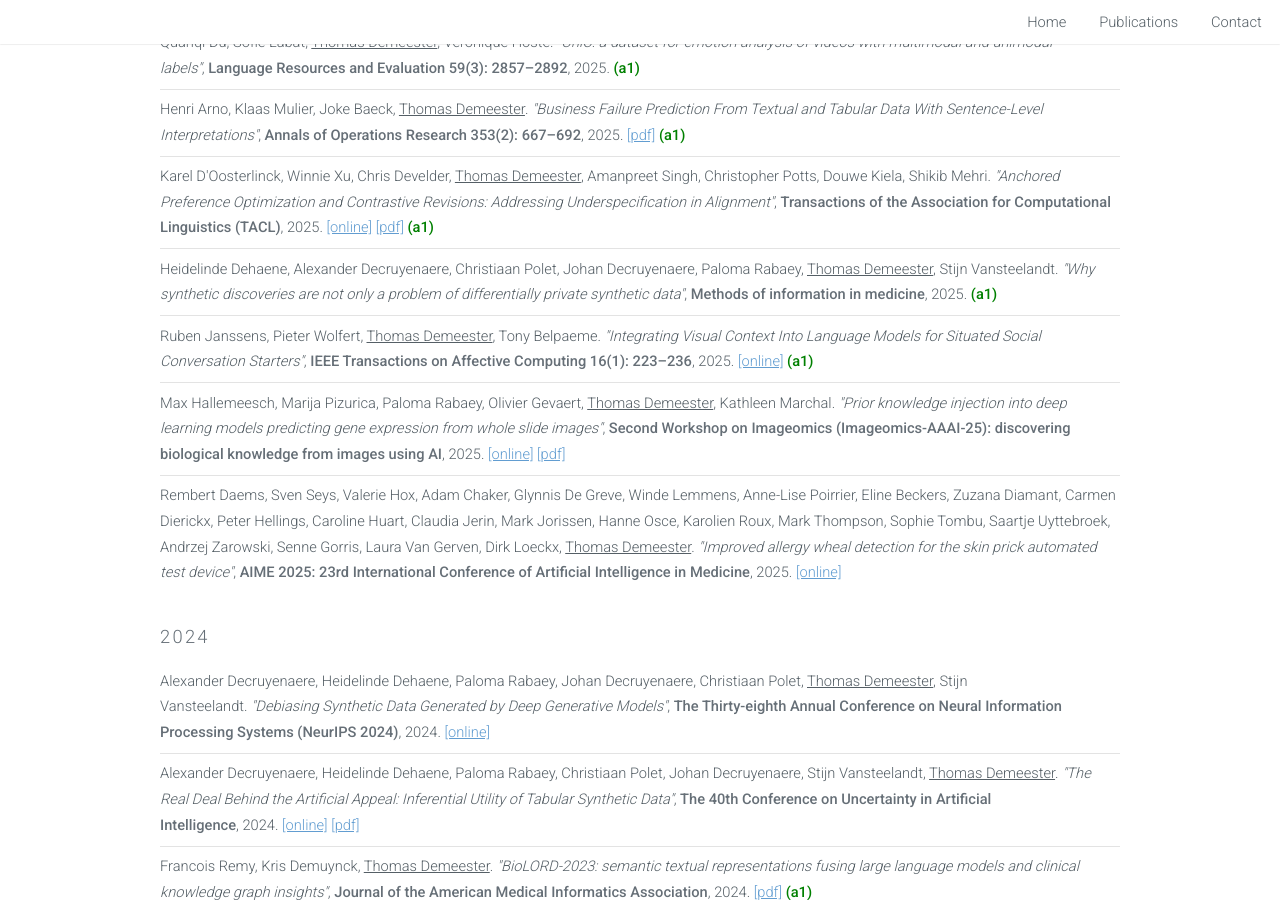
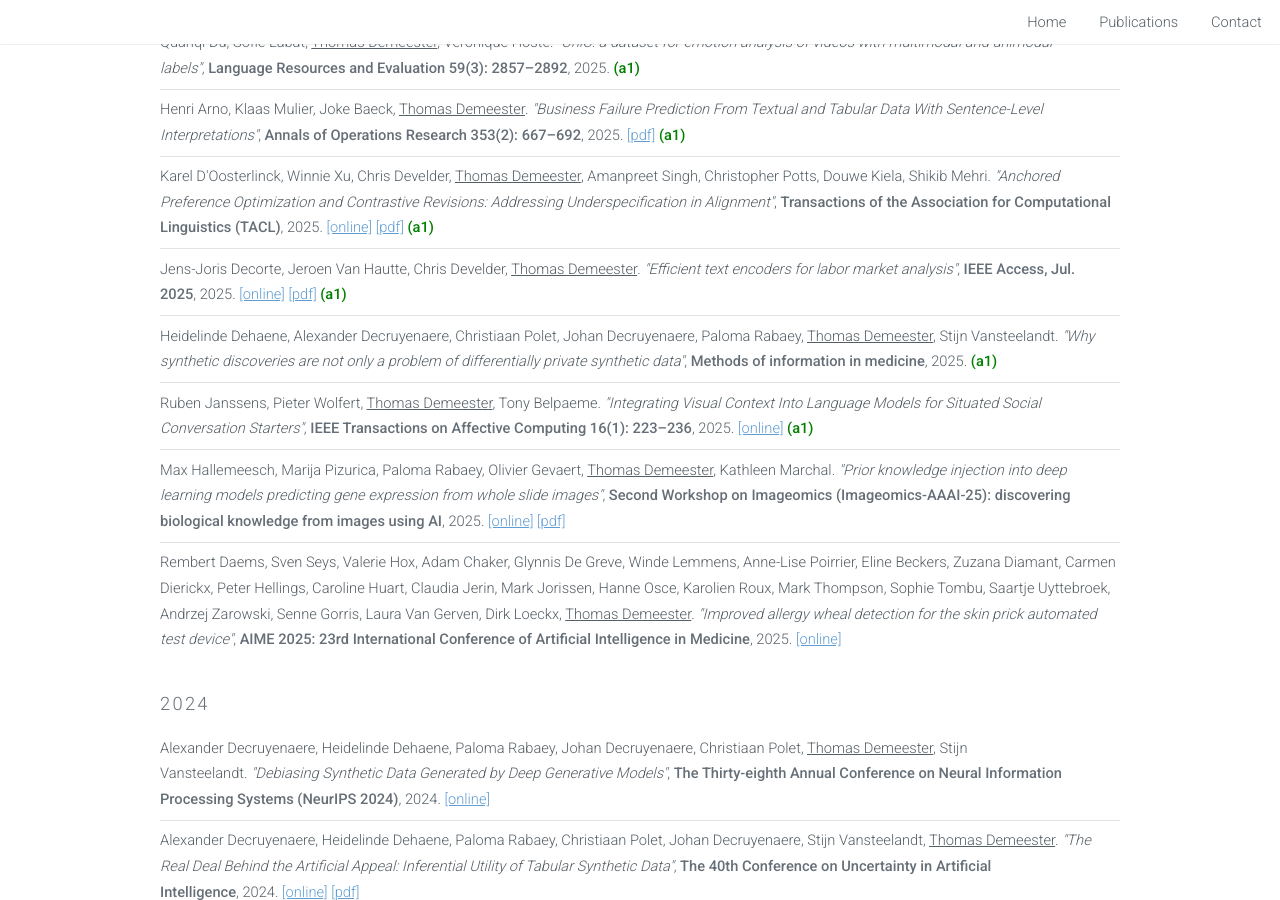
Before and after one commit to tdmeeste/tdmeeste.github.io, a Jekyll site: the page built from _pages/publications.html, in a window 1280 px wide and 900 px high, scrolled down 1353 px. Built offline with Jekyll 4.4.1, drawn with Linux system fonts in a browser that asks for light colours.

Commit message:
Update 2025.yml

```diff
--- a/_data/publications/2025.yml
+++ b/_data/publications/2025.yml
@@ -45,6 +45,14 @@
     online: "https://direct.mit.edu/tacl/article/doi/10.1162/tacl_a_00748/130712"
     pdf: "https://arxiv.org/pdf/2408.06266"
 
+- authors: "Jens-Joris Decorte, Jeroen Van Hautte, Chris Develder, Thomas Demeester"
+  title: "Efficient text encoders for labor market analysis"
+  venue: "IEEE Access, Jul. 2025"
+  a1: true
+  links:
+    online: "https://ieeexplore.ieee.org/document/11079977"
+    pdf: "https://arxiv.org/pdf/2505.24640"
+
 - authors: "Heidelinde Dehaene, Alexander Decruyenaere, Christiaan Polet, Johan Decruyenaere, Paloma Rabaey, Thomas Demeester, Stijn Vansteelandt"
   title: "Why synthetic discoveries are not only a problem of differentially private synthetic data"
   venue: "Methods of information in medicine"
```
